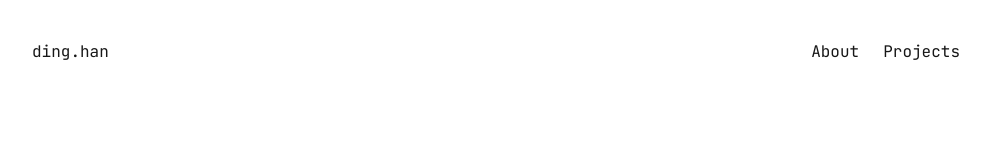
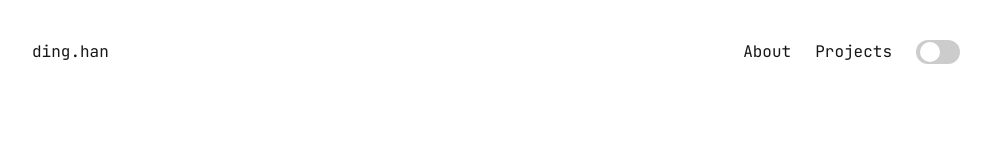
Before and after one commit to kuailoy/portfolio, a Next.js app: page / in a window 1280 px wide. Shown: the top 160 px of the page, without its empty margins (136-1143 px from the left). Built offline with nearby package versions, Linux system fonts and the light colour scheme.

Commit message:
add: theme switch support

```diff
--- a/package.json
+++ b/package.json
@@ -10,8 +10,10 @@
   },
   "dependencies": {
     "next": "15.5.7",
+    "next-themes": "^0.4.6",
     "react": "19.1.0",
     "react-dom": "19.1.0",
+    "tailwindcss-animate": "^1.0.7",
     "typeit-react": "^2.7.8"
   },
   "devDependencies": {
--- a/src/app/globals.css
+++ b/src/app/globals.css
@@ -1,8 +1,13 @@
 @import "tailwindcss";
+
+@plugin "tailwindcss-animate";
+
+@custom-variant dark (&:where(.dark, .dark *));
 
 :root {
   --background: #ffffff;
   --foreground: #171717;
+  color-scheme: light;
 }
 
 @theme inline {
@@ -12,11 +17,10 @@
   --font-mono: var(--font-geist-mono);
 }
 
-@media (prefers-color-scheme: dark) {
-  :root {
-    --background: #0a0a0a;
-    --foreground: #ededed;
-  }
+.dark {
+  --background: #0a0a0a;
+  --foreground: #ededed;
+  color-scheme: dark;
 }
 
 html {
@@ -27,6 +31,8 @@ body {
   background: var(--background);
   color: var(--foreground);
   font-family: Arial, Helvetica, sans-serif;
+  /* Enable transitions for background and text color */
+  transition: background-color 0.5s cubic-bezier(0.4, 0, 0.2, 1), color 0.5s cubic-bezier(0.4, 0, 0.2, 1);
 }
 
 @keyframes rotate-3d {
--- a/src/app/layout.tsx
+++ b/src/app/layout.tsx
@@ -1,8 +1,9 @@
 import type { Metadata } from 'next'
+import { ThemeProvider } from 'next-themes'
 import { JetBrains_Mono } from 'next/font/google'
+import './globals.css'
+
 // import { Geist, Geist_Mono } from 'next/font/google'
-
-import './globals.css'
 
 // const geistSans = Geist({
 //   variable: '--font-geist-sans',
@@ -30,9 +31,11 @@ export default function RootLayout({
   children: React.ReactNode
 }>) {
   return (
-    <html lang="en">
+    <html lang="en" suppressHydrationWarning>
       <body className={`${jetBrainsMono.className} antialiased`}>
-        {children}
+        <ThemeProvider attribute="class" defaultTheme="system" enableSystem>
+          {children}
+        </ThemeProvider>
       </body>
     </html>
   )
--- a/src/components/Navbar.tsx
+++ b/src/components/Navbar.tsx
@@ -1,6 +1,11 @@
-import Link from 'next/link'
+"use client"
+
+import { useTheme } from 'next-themes'
+import SwitchButton from './SwitchButton'
 
 export default function Navbar() {
+  const { resolvedTheme, setTheme } = useTheme()
+  const checked = resolvedTheme ? resolvedTheme === 'dark' : undefined
   return (
     <nav className="flex gap-6 p-4">
       <a href="#about" className="hover-underline-center">
@@ -9,6 +14,12 @@ export default function Navbar() {
       <a href="#projects" className="hover-underline-center">
         Projects
       </a>
+      <SwitchButton
+        checked={checked}
+        onCheckedChange={(nextChecked) => {
+          setTheme(nextChecked ? 'dark' : 'light')
+        }}
+      />
       {/* <Link href={'contact/'}>Contact</Link> */}
     </nav>
   )
--- /dev/null
+++ b/src/components/SwitchButton.tsx
@@ -0,0 +1,35 @@
+"use client";
+import { useState } from "react";
+
+export default function SwitchButton({
+  checked,
+  onCheckedChange,
+}: {
+  checked?: boolean;
+  onCheckedChange: (v: boolean) => void;
+}) {
+  const isOn = Boolean(checked)
+
+  return (
+    <button
+      type="button"
+      role="switch"
+      aria-checked={isOn}
+      onClick={() => onCheckedChange(!isOn)}
+      className={`
+        relative inline-flex h-6 w-11 items-center rounded-full
+        transition-colors focus-visible:outline-none
+        focus-visible:ring-2 focus-visible:ring-ring
+        ${isOn ? "bg-black dark:bg-white" : "bg-black/20 dark:bg-white/30"}
+      `}
+    >
+      <span
+        className={`
+          inline-block h-5 w-5 transform rounded-full bg-white dark:bg-black
+          transition-transform
+          ${isOn ? "translate-x-5" : "translate-x-1"}
+        `}
+      />
+    </button>
+  );
+}
--- /dev/null
+++ b/tailwind.config.ts
@@ -0,0 +1,8 @@
+module.exports = {
+  future: {
+    removeDeprecatedGapUtilities: true,
+    purgeLayersByDefault: true,
+  },
+  content: ['./components/**/*.{js,ts,jsx,tsx}', './pages/**/*.{js,ts,jsx,tsx}'],
+  darkMode: 'class',
+}
```
Also changed, not shown: 1 other file (tests, documents, lock files or other folders).
